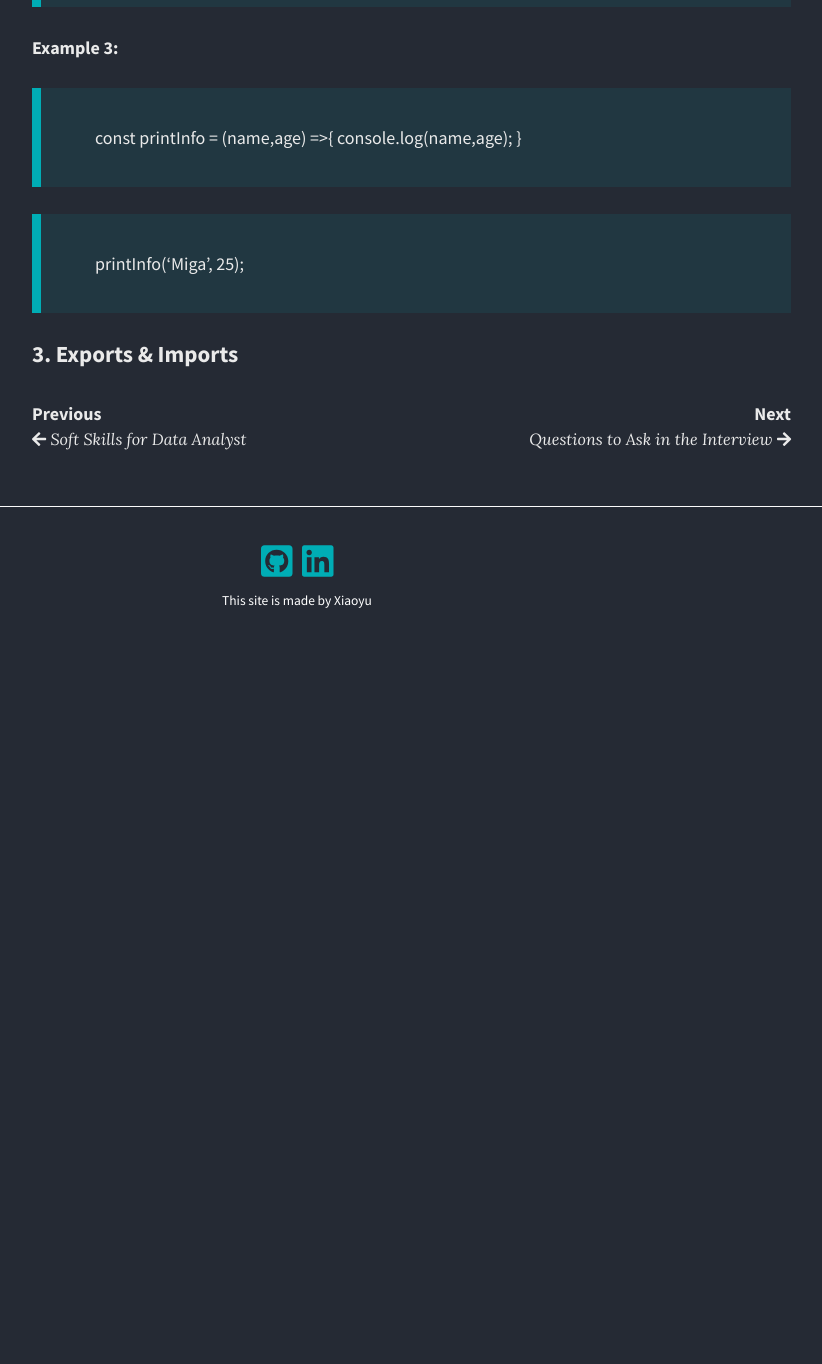
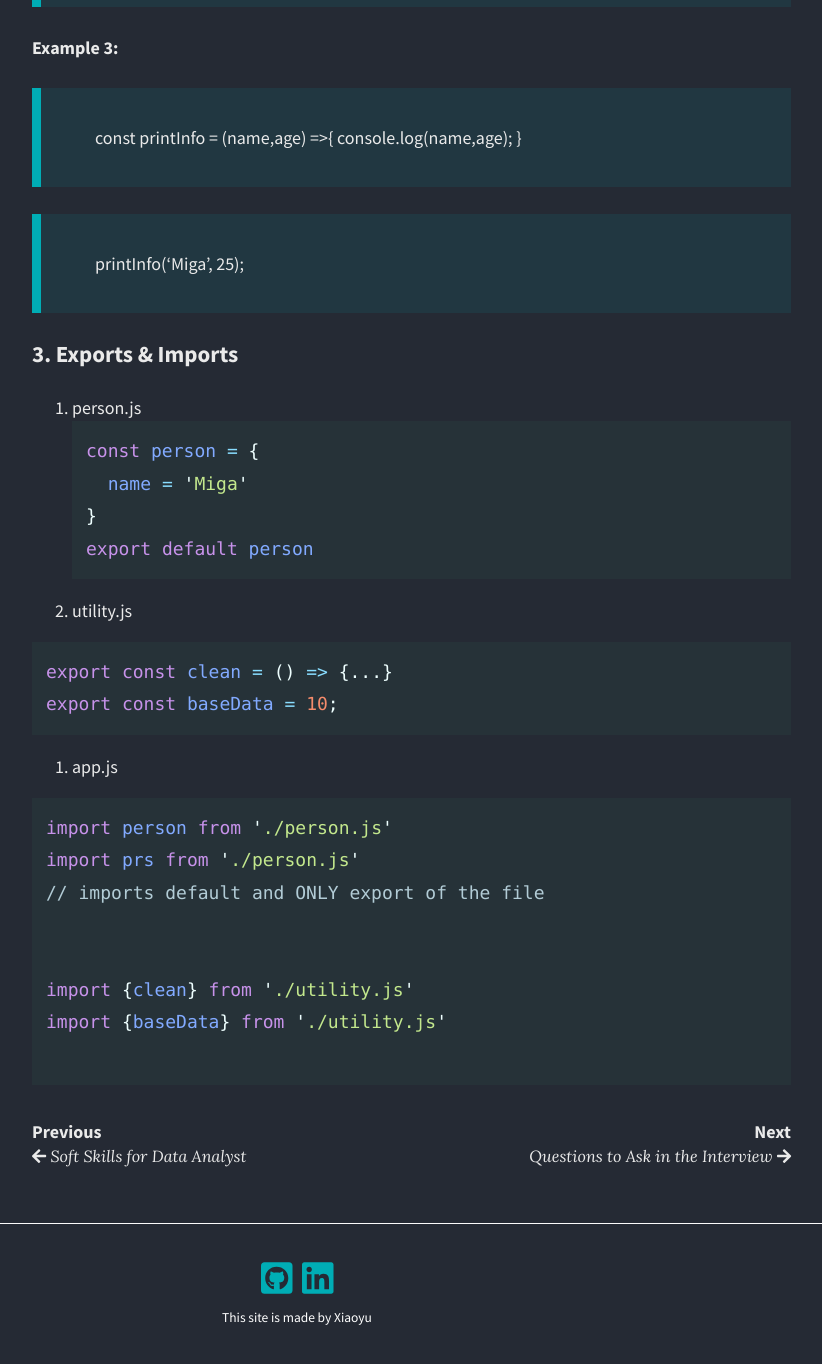
Before and after one commit to migapipo/personal-blog, a Jekyll site: the page built from _posts/2020-01-09-React Learning.md, in a window 1280 px wide and 1400 px high, scrolled down 1911 px. Shown: the top 1364 px of the window, without its empty margins (343-1165 px from the left). Built offline with Jekyll 4.4.1, drawn with Linux system fonts in a browser that asks for light colours; nearby versions of some CDN libraries; before the commit the page ends 2594 px from its top, so only the background shows below that; some of the changed text lies outside the part shown.

Commit message:
update posts

````diff
--- a/_posts/2020-01-09-React Learning.md
+++ b/_posts/2020-01-09-React Learning.md
@@ -66,3 +66,32 @@ No more issue with the *this* keyword.
 > printInfo('Miga', 25);
 
 ### 3. Exports & Imports
+
+1. person.js
+```javascript
+const person = {
+  name = 'Miga'
+}
+export default person
+```
+
+2. utility.js
+
+```javascript
+export const clean = () => {...}
+export const baseData = 10;
+```
+
+3. app.js
+
+
+```javascript
+import person from './person.js'
+import prs from './person.js'
+// imports default and ONLY export of the file
+
+
+import {clean} from './utility.js'
+import {baseData} from './utility.js'
+
+```
````
Also changed, not shown: _posts/2020-04-22-How to Make a Jekyll Github Website with Existing Template.md (deleted).
